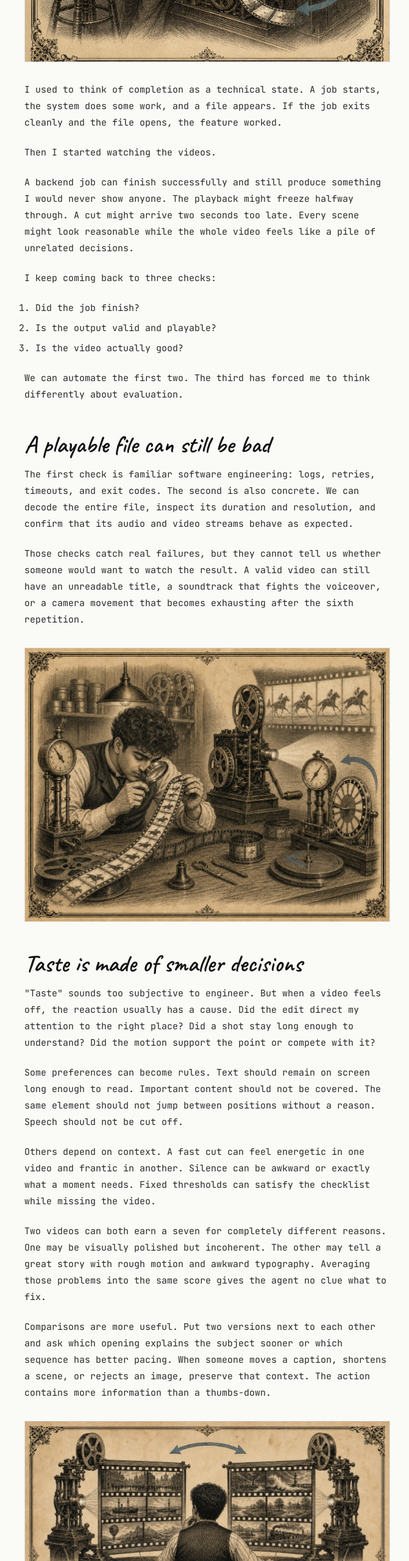
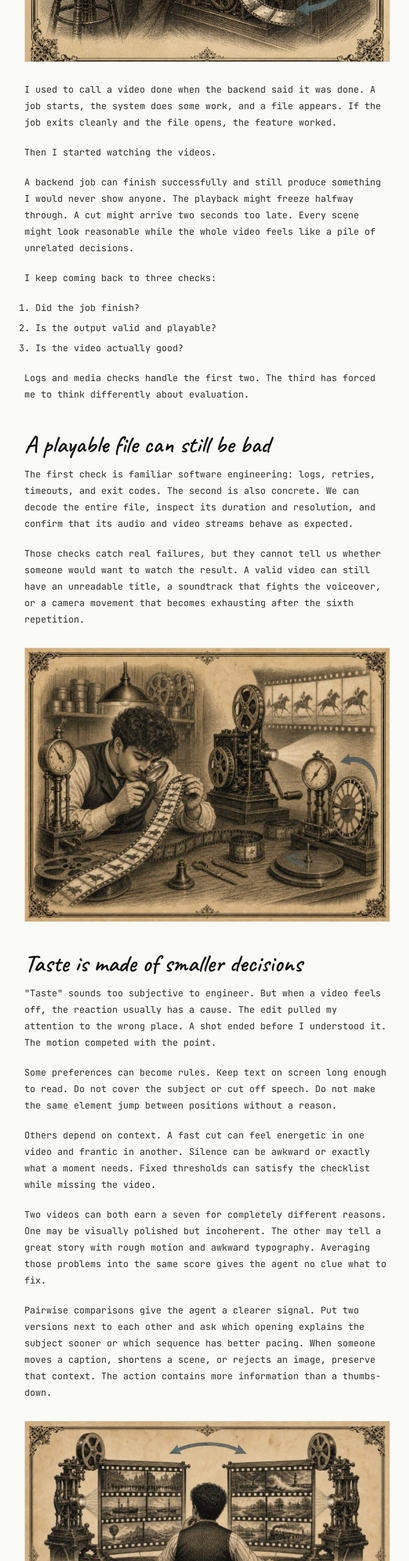
Before and after one commit to shiv213/shiv213.github.io, an Eleventy site: page posts/teaching-an-ai-video-agent-when-it-isnt-done.md in a window 1280 px wide. Shown: the part 1060-3620 px from the top of the page at 61% size, without its empty margins (300-971 px from the left). Built offline with nearby package versions, Linux system fonts and the light colour scheme; Eleventy itself is replaced by a stand-in of ours; files that its build step writes are made by us from their sources.

Commit message:
Tighten AI video evaluation article

```diff
--- a/posts/teaching-an-ai-video-agent-when-it-isnt-done.md
+++ b/posts/teaching-an-ai-video-agent-when-it-isnt-done.md
@@ -16,7 +16,7 @@ Building AI video products like [Motion](https://motion.so) at [Mosaic](https://
 
 ![An operator guiding a film-making machine through a continuous review loop](/static/img/posts/ai-video-taste/human-taste-engineering-loop.jpg "Putting human taste inside the engineering loop of an AI video agent")
 
-I used to think of completion as a technical state. A job starts, the system does some work, and a file appears. If the job exits cleanly and the file opens, the feature worked.
+I used to call a video done when the backend said it was done. A job starts, the system does some work, and a file appears. If the job exits cleanly and the file opens, the feature worked.
 
 Then I started watching the videos.
 
@@ -28,7 +28,7 @@ I keep coming back to three checks:
 2. Is the output valid and playable?
 3. Is the video actually good?
 
-We can automate the first two. The third has forced me to think differently about evaluation.
+Logs and media checks handle the first two. The third has forced me to think differently about evaluation.
 
 ## A playable file can still be bad
 
@@ -40,15 +40,15 @@ Those checks catch real failures, but they cannot tell us whether someone would
 
 ## Taste is made of smaller decisions
 
-"Taste" sounds too subjective to engineer. But when a video feels off, the reaction usually has a cause. Did the edit direct my attention to the right place? Did a shot stay long enough to understand? Did the motion support the point or compete with it?
+"Taste" sounds too subjective to engineer. But when a video feels off, the reaction usually has a cause. The edit pulled my attention to the wrong place. A shot ended before I understood it. The motion competed with the point.
 
-Some preferences can become rules. Text should remain on screen long enough to read. Important content should not be covered. The same element should not jump between positions without a reason. Speech should not be cut off.
+Some preferences can become rules. Keep text on screen long enough to read. Do not cover the subject or cut off speech. Do not make the same element jump between positions without a reason.
 
 Others depend on context. A fast cut can feel energetic in one video and frantic in another. Silence can be awkward or exactly what a moment needs. Fixed thresholds can satisfy the checklist while missing the video.
 
 Two videos can both earn a seven for completely different reasons. One may be visually polished but incoherent. The other may tell a great story with rough motion and awkward typography. Averaging those problems into the same score gives the agent no clue what to fix.
 
-Comparisons are more useful. Put two versions next to each other and ask which opening explains the subject sooner or which sequence has better pacing. When someone moves a caption, shortens a scene, or rejects an image, preserve that context. The action contains more information than a thumbs-down.
+Pairwise comparisons give the agent a clearer signal. Put two versions next to each other and ask which opening explains the subject sooner or which sequence has better pacing. When someone moves a caption, shortens a scene, or rejects an image, preserve that context. The action contains more information than a thumbs-down.
 
 ![Shiv comparing two projected film sequences with several specialized instruments](/static/img/posts/ai-video-taste/shiv-output-comparison-original-pose.jpg "Comparing creative decisions instead of hiding them inside one score")
 
@@ -68,12 +68,12 @@ Human judgment often arrives after the system has declared victory. The agent pu
 
 If the agent detects an unreadable title, it should revise it. If two scenes make the same point, it should tighten the sequence. If the visual style drifts, it should find the odd scene and fix it before presenting the video as final.
 
-The eval becomes part of the creative process, guiding the next attempt instead of only grading the last one.
+The eval then shapes the next attempt instead of only grading the last one.
 
 People still decide what is funny, moving, surprising, or worth saying. They also disagree and break their own rules when the result earns it. The agent should learn from that judgment without flattening it into a universal style.
 
 We are experimenting with explicit preferences, output comparisons, visual checks, pacing, coherence, and the moment someone says, "this isn't good enough yet." Some of those moments will become reliable evals. Others will stay dependent on the person, audience, and video.
 
-For an AI video agent, done should mean more than finishing the render. It should mean watching the result, finding the weak decisions, and continuing to work until the video is worth showing.
+I want an AI video agent to watch its render, find the weak decisions, and keep working until the video is worth showing.
 
-I'm excited to see how benchmarks for AI video evolve. The useful ones will have to get closer to the decisions that make us keep watching.
+I'm excited to see future AI video benchmarks test pairwise choices, pacing, and full-video coherence.
```
